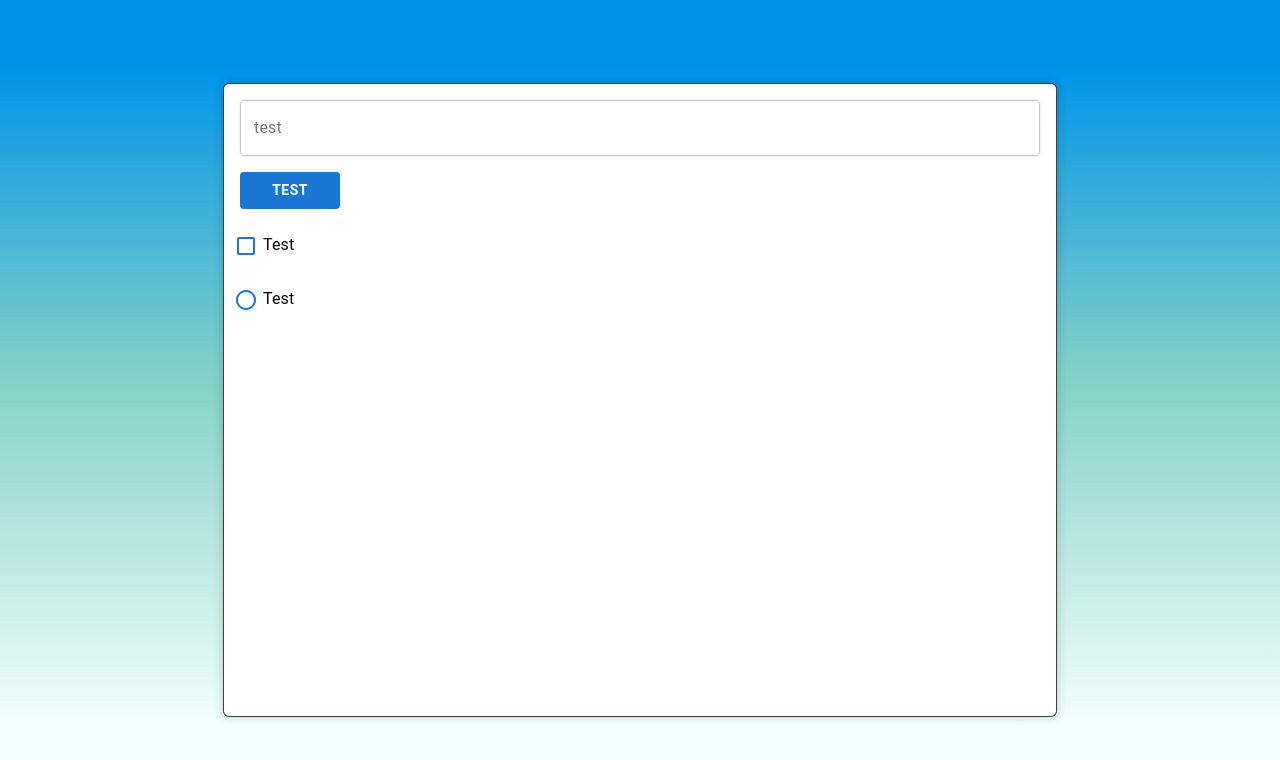
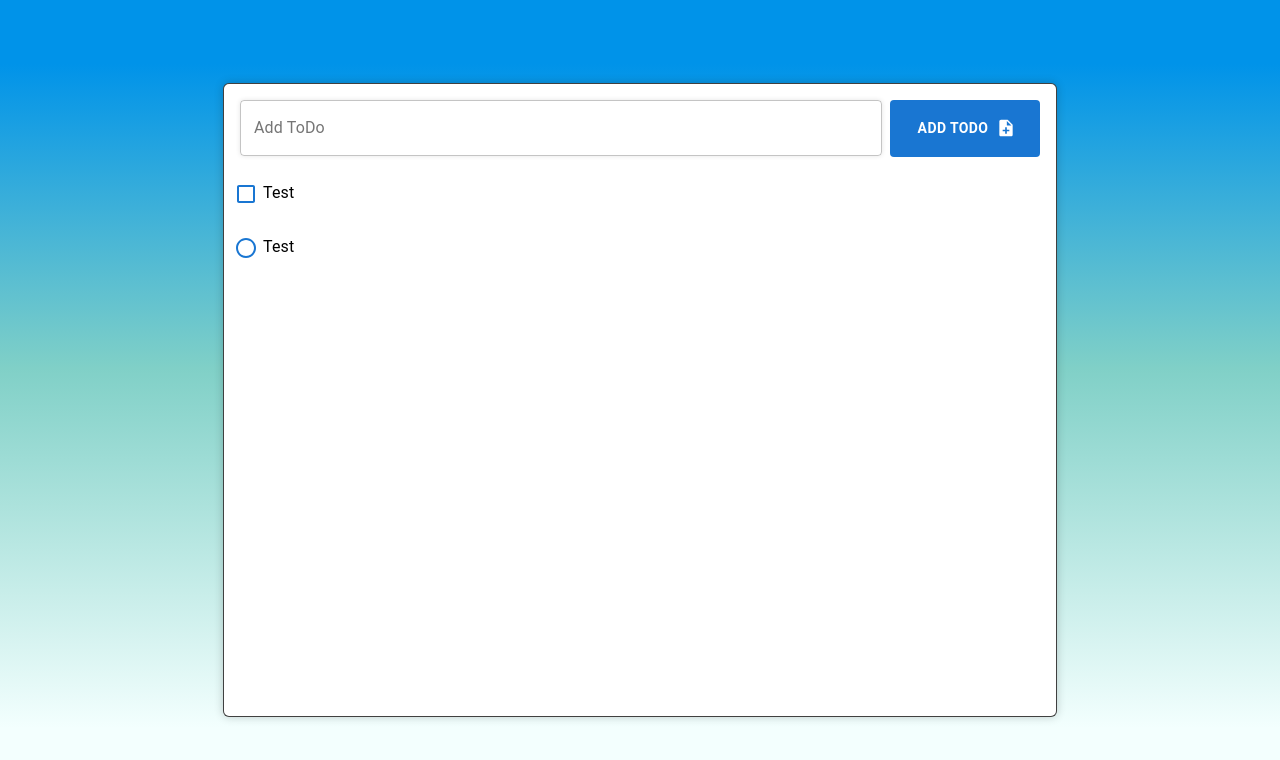
Before and after one commit to DemonDaddy22/all-about-reactJS, a React (Create React App) app: page / in a window 1280 px wide. Shown: the top 760 px of the page. Built offline with nearby package versions, Linux system fonts and the light colour scheme.

Commit message:
add iconbutton component and input for todos

```diff
--- a/src/components/Todos/index.css
+++ b/src/components/Todos/index.css
@@ -9,13 +9,34 @@
     height: 600px;
 }
 
-.btn {
-    margin-top: 16px !important;
-    min-width: 100px !important;
+.addTodoWrapper {
+    display: flex;
+    align-items: center;
+}
+
+.desktopBtn {
+    display: none !important;
+}
+
+.mobileBtn {
+    margin-left: 8px !important;
+    display: block !important;
 }
 
 @media (min-width: 900px) {
     .todosContainer {
         max-width: 800px;
     }
+
+    .desktopBtn {
+        display: block !important;
+        margin-left: 8px !important;
+        min-width: 150px !important;
+        padding: 16px 0 !important;
+    }
+
+    .mobileBtn {
+        margin-left: 0 !important;
+        display: none !important;
+    }
 }
--- a/src/components/Todos/index.js
+++ b/src/components/Todos/index.js
@@ -1,3 +1,4 @@
+/* eslint-disable no-restricted-globals */
 import React from 'react';
 import './index.css';
 import Input from '../../ui-components/Input';
@@ -5,6 +6,8 @@ import Button from '../../ui-components/Button';
 import CheckBox from '../../ui-components/CheckBox';
 import Radio from '../../ui-components/Radio';
 import SnackBar from '../../ui-components/SnackBar';
+import NoteAddIcon from '@material-ui/icons/NoteAdd';
+import Iconbutton from '../../ui-components/Button/Iconbutton';
 
 export default class Todos extends React.Component {
 
@@ -14,13 +17,15 @@ export default class Todos extends React.Component {
         checkedBox: false,
         checkedRadio: false,
         snackOpen: false,
+        snackMessage: ''
     }
 
-    handleValueChange = e => {
-        this.setState({ value: e.target.value });
-    }
+    handleValueChange = e => this.setState({ value: e.target.value });
 
-    handleBtnClick = () => this.setState({ snackOpen: true });
+    handleAddTodo = () => {
+        const todo = { value: this.state.value, isEditable: false };
+        this.setState({ todos: [...this.state.todos, todo], value: '', snackOpen: true, snackMessage: 'ToDo added successfully!' });
+    };
 
     handleSnackClose = () => this.setState({ snackOpen: false });
 
@@ -29,16 +34,18 @@ export default class Todos extends React.Component {
     checkRadio = () => this.setState({ checkedRadio: true });
 
     render = () => {
-        const { todos } = this.state;
+        const { todos, snackMessage } = this.state;
         const { containerStyle } = this.props;
 
         return <div className='todosContainer' style={containerStyle}>
-            <Input id='input-test' label='test' onChange={this.handleValueChange} value={this.state.value}
-                placeholder='test' variant='outlined' />
-            <Button className='btn' onClick={this.handleBtnClick}>Test</Button>
+            <div className='addTodoWrapper'>
+                <Input id='add-todo' label='Add ToDo' onChange={this.handleValueChange} value={this.state.value} variant='outlined' />
+                <Button className='desktopBtn' onClick={this.handleAddTodo} labelStyles={{ display: 'inline-flex', padding: 0 }} endIcon={<NoteAddIcon />}>Add ToDo</Button>
+                <Iconbutton className='mobileBtn' onClick={this.handleAddTodo} size='2rem' icon={<NoteAddIcon fontSize='large' />}></Iconbutton>
+            </div>
             <CheckBox labelProps={{ style: { display: 'block', marginTop: 20 } }} label='Test' checked={this.state.checkedBox} onChange={this.toggleCheckBox}></CheckBox>
             <Radio labelProps={{ style: { display: 'block', marginTop: 20 } }} label='Test' checked={this.state.checkedRadio} onChange={this.checkRadio}></Radio>
-            <SnackBar message='Testing snackbar' severity='warning' handleClose={this.handleSnackClose} open={this.state.snackOpen} />
+            <SnackBar message={snackMessage} severity='success' handleClose={this.handleSnackClose} open={this.state.snackOpen} />
         </div>;
     }
 }
--- /dev/null
+++ b/src/ui-components/Button/Iconbutton/index.js
@@ -0,0 +1,20 @@
+import React from 'react';
+import IconButton from '@material-ui/core/IconButton';
+import { THEME_COLOR } from '../../../resources/colors';
+import { withStyles } from '@material-ui/core';
+
+const styles = {
+    root: props => ({
+        color: props.color ? props.color : THEME_COLOR,
+        ...props.iconStyles
+    })
+}
+
+class Iconbutton extends React.Component {
+
+    render = () => <IconButton aria-label='icon-btn' color='default' disabled={this.props.disabled} {...this.props}>
+        {this.props.icon}
+    </IconButton>;
+}
+
+export default withStyles(styles)(Iconbutton);
--- a/src/ui-components/Button/index.js
+++ b/src/ui-components/Button/index.js
@@ -20,7 +20,7 @@ const styles = {
             color: props.variant === 'outlined' ? props.disabled ? 'rgba(0,0,0,.26)' : getPathValue(props, 'labelColor', 'var(--text-obscure)') : `${WHITE} !important`,
             padding: '0px 8px 0px 8px',
             fontWeight: 600,
-            ...props.textStyles,
+            ...props.labelStyles,
         },
         '& > .MuiTouchRipple-root': {
             width: `calc(100% + ${props.variant === 'outlined' ? 2 : 0}px)`,
```
